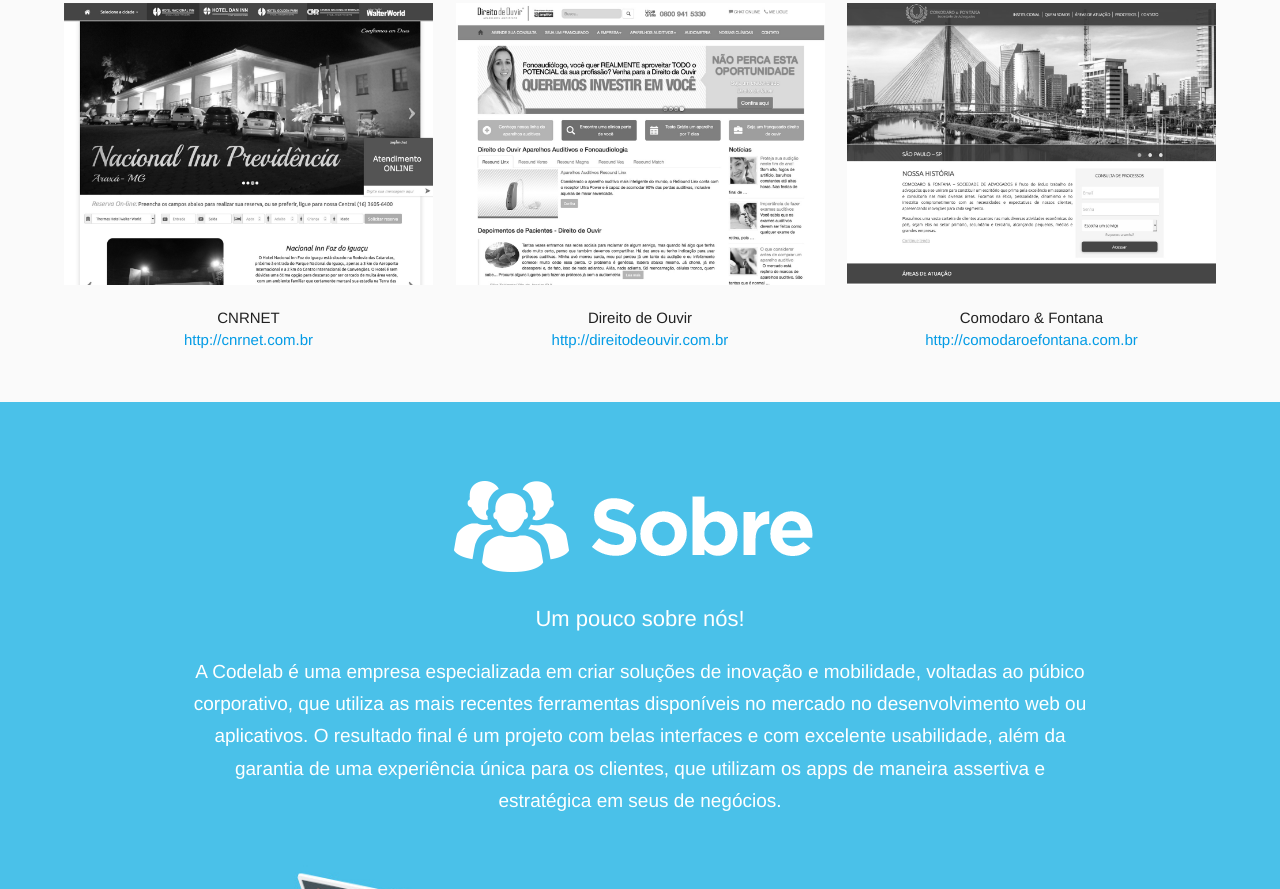
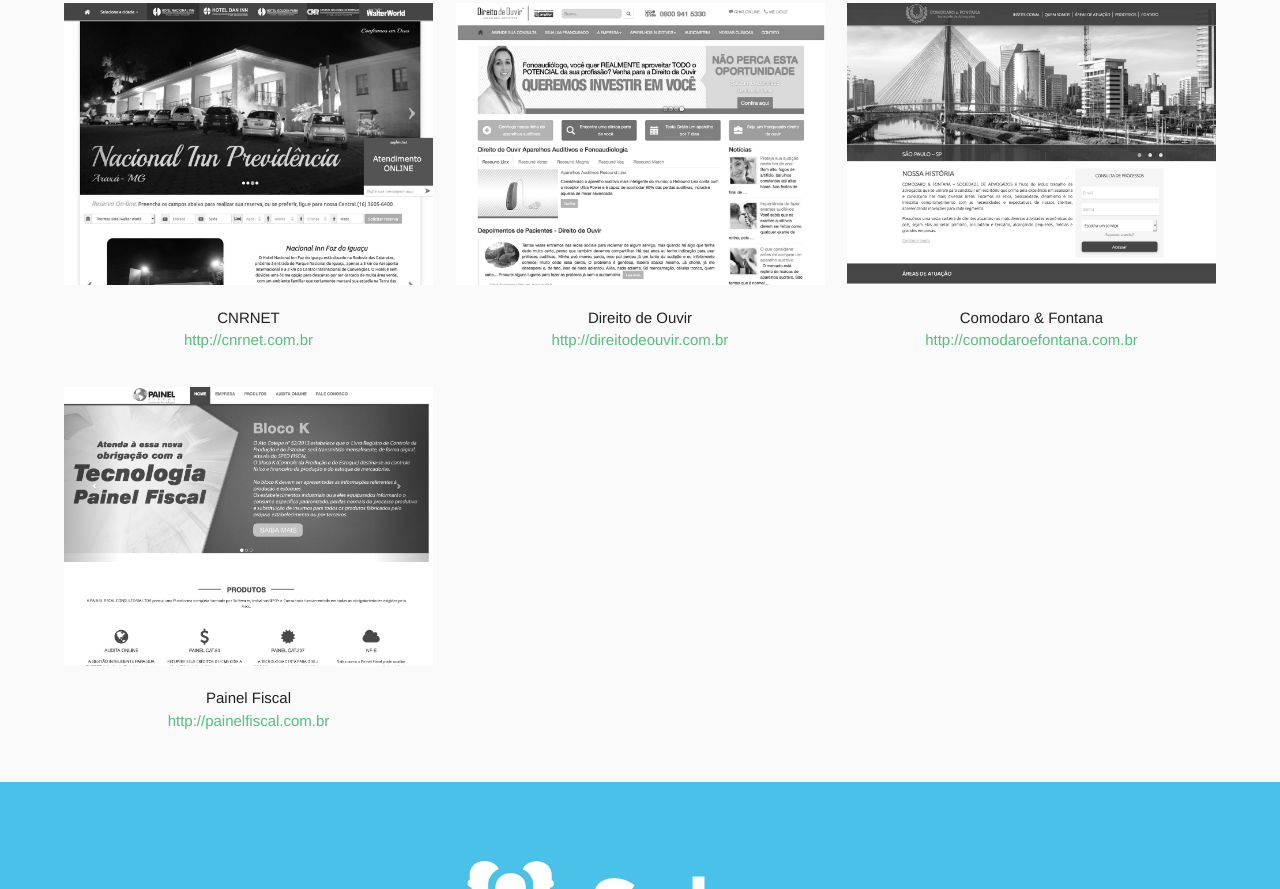
Before and after one commit to codelabdw/website, a website: page public/index.html in a window 1280 px wide. Shown: the part 1911-2800 px from the top of the page. Drawn offline with nearby package versions, Linux system fonts and the light colour scheme.

Commit message:
link verde e cliente painel fiscal

```diff
--- a/public/css/style.css
+++ b/public/css/style.css
@@ -8,6 +8,10 @@
 
 body {
  font-family: Gotham,"Helvetica Neue",Helvetica,Arial,sans-serif !important;
+}
+
+a {
+  color: #56BE7F;
 }
 
 .icon-block {
--- a/public/index.html
+++ b/public/index.html
@@ -19,7 +19,7 @@
       <div class="container">
         <div class="row">
           <div class="col l10">
-            <a href="#topo"><img src="img/logo.png" alt=""></a>
+            <a href="#index-banner"><img src="img/logo.png" alt=""></a>
           </div>
           <div class="col l2 rede-social">
             <ul>
@@ -133,6 +133,31 @@
       </div>
 
 
+      <div class="row">
+        <div class="col l4 m4 s12 portfolio-item">
+          <a href="/img/portfolio/painelfiscal.png" class="popup" title="Site responsivo"><img src="/img/portfolio/painelfiscal-thumb.jpg" class="responsive-img"></a>
+          <ul>
+            <li><span>Painel Fiscal</span></li>
+            <li><a href="" target="_blank"><span>http://painelfiscal.com.br</span></a></li>
+          </ul>
+        </div>
+        <!-- <div class="col l4 m4 s12 portfolio-item">
+          <a href="/img/portfolio/direitodeouvir.png" class="popup" title="Site responsivo"><img src="/img/portfolio/direitodeouvir-thumb.jpg" class="responsive-img"></a>
+          <ul>
+            <li><span>Direito de Ouvir</span></li>
+            <li><a href="" target="_blank"><span>http://direitodeouvir.com.br</span></a></li>
+          </ul>
+        </div>
+        <div class="col l4 m4 s12 portfolio-item">
+          <a href="/img/portfolio/comodaroefontana.png" class="popup" title="Site responsivo"><img src="/img/portfolio/comodaroefontana-thumb.jpg" class="responsive-img"></a>
+          <ul>
+            <li><span>Comodaro & Fontana</span></li>
+            <li><a href="" target="_blank"><span>http://comodaroefontana.com.br</span></a></li>
+          </ul>
+        </div> -->
+      </div>
+
+
 
 
     </div>
```
Also changed, not shown: public/img/portfolio/painelfiscal-thumb.jpg (added), 1 other file.
